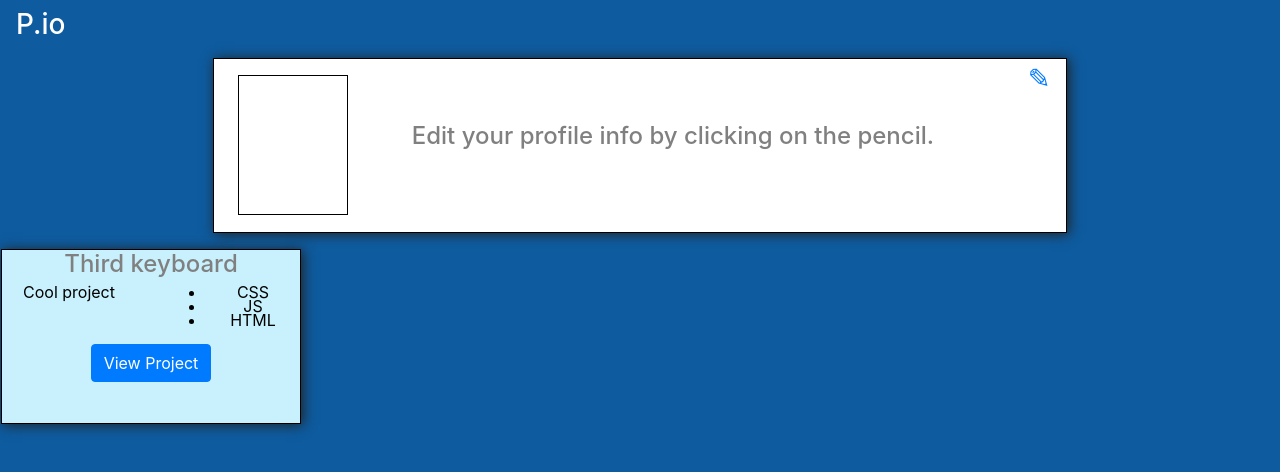
After one commit to mjschimm/portfol.io, a Django app: page /full_profile in a window 1280 px wide. The commit adds this page. Shown: the top 472 px of the page. Run offline with Django 3.2, Linux system fonts and the light colour scheme; some libraries are stand-ins or nearby versions.

Commit message:
Touched up profile with project view
Signed-off-by: Sean Pimentel <sean_pimentel@hotmail.com>

```diff
--- /dev/null
+++ b/mysite/portfolio/static/css/full_profile.css
@@ -0,0 +1,45 @@
+body {
+    color: black;
+}
+
+h4 {
+    color: grey;
+}
+
+h3 {
+    color: white;
+}
+
+.profile-head {
+    background-color: white;
+    border-color:black;
+    border-style: solid;
+    border-width: 1px;
+    box-shadow: 2px 1px 12px #202220;
+    height: 175px;
+}
+
+.profile-photo {
+    border-color: black;
+    border-style: solid;
+    border-width: 1px;
+    height: 140px;
+    width: 110px;
+}
+
+.edit-button {
+    font-size: 1.7em;
+}
+
+.add-project {
+    background-color: rgb(200, 241, 253);
+    border-color:black;
+    border-style: solid;
+    border-width: 1px;
+    box-shadow: 2px 1px 12px #202220;
+    height: 175px;
+    line-height: 87%;
+    text-align: center;
+    text-decoration: none;
+    width: 300px;
+}
--- a/mysite/portfolio/static/css/post_view.css
+++ b/mysite/portfolio/static/css/post_view.css
@@ -1,6 +1,7 @@
 #main_container{
     margin-top: 32px;
     padding: 16px 16px 16px 16px;
+    margin-bottom: 90px;
 }
 
 #project_info{
--- /dev/null
+++ b/mysite/portfolio/templates/full_profile.html
@@ -0,0 +1,51 @@
+{% extends "base.html" %}
+{% load static %}
+
+{% block title %}
+Portfol.io
+{% endblock title %}
+
+{% block stylesheets %}
+{% endblock stylesheets %}
+
+{% block content %}
+
+<link rel="stylesheet" href="{% static 'css/full_profile.css' %}">
+
+<h3 class="ml-3 mt-2">P.io</h3>
+
+<div class="container-fluid mt-3">
+    <div class="row justify-content-center">
+        <div class="col-8 profile-head">
+            <div class="row">
+                <div class="col-auto profile-photo mt-3 ml-4"></div>
+                <h4 class="my-auto mx-auto pl-4">Edit your profile info by clicking on the pencil.</h4>
+                <div class="col-auto ml-auto">
+                    <a class="edit-button" href="{% url 'edit_profile' %}">✎</a>
+                </div>
+            </div>
+        </div>
+    </div>
+</div>
+
+<div class="row">
+    <div class="col-sm-12 col-md-4 col-lg-3" style="padding: 0">
+        <div class="add-project" style="margin: 16px">
+            <h4>Third keyboard</h4>
+            <div class="row">
+                <div class="col-sm-6"><p>Cool project</p></div>
+                <div class="col-sm-6">
+                    <ul>
+                        <li>CSS</li>
+                        <li>JS</li>
+                        <li>HTML</li>
+                    </ul>
+                </div>
+            </div>
+            <a href="{% url 'post_view' %}"><button type="button" class="btn btn-primary">View Project</button></a>
+        </div>
+    </div>
+</div>
+
+
+{% endblock content %}
--- a/mysite/portfolio/templates/post_view.html
+++ b/mysite/portfolio/templates/post_view.html
@@ -66,5 +66,10 @@ Portfol.io
     </p>
 </div>
 
+<nav class="navbar fixed-bottom navbar-light bg-light">
+    <div class="col-sm-2">
+        <a href="{% url 'full_profile' %}"><button type="button" class="btn btn-primary">Return to Profile</button></a>
+    </div>
+</nav>
 
 {% endblock content %}
--- a/mysite/portfolio/urls.py
+++ b/mysite/portfolio/urls.py
@@ -5,6 +5,7 @@ from . import views
 urlpatterns = [
 	url(r'^$', views.index, name='index'),
     url(r'new_profile1', views.new_profile1, name='new_profile1'),
+    url(r'full_profile', views.full_profile, name='full_profile'),
     url(r'edit_profile', views.edit_profile, name='edit_profile'),
     url(r'post_view', views.post_view, name='post_view'),
     url(r'post_edit', views.post_edit, name='post_edit')
--- a/mysite/portfolio/views.py
+++ b/mysite/portfolio/views.py
@@ -6,8 +6,12 @@ def index(request):
 def new_profile1(request):
     return render(request, "new_profile1.html")
 
+def full_profile(request):
+    return render(request, "full_profile.html")
+
 def edit_profile(request):
     return render(request, "edit_profile.html")
+
 def post_view(request):
     return render(request, "post_view.html")
 
```
